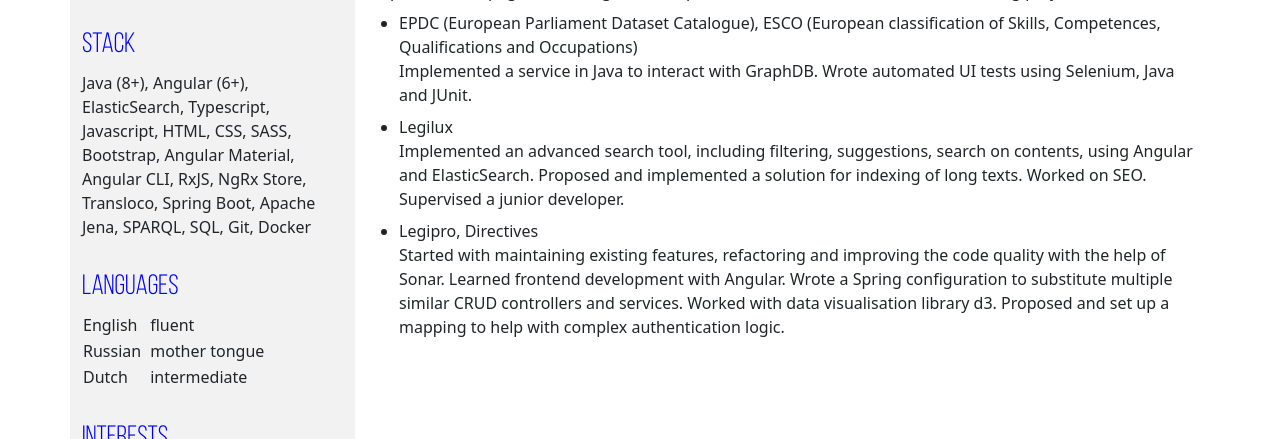
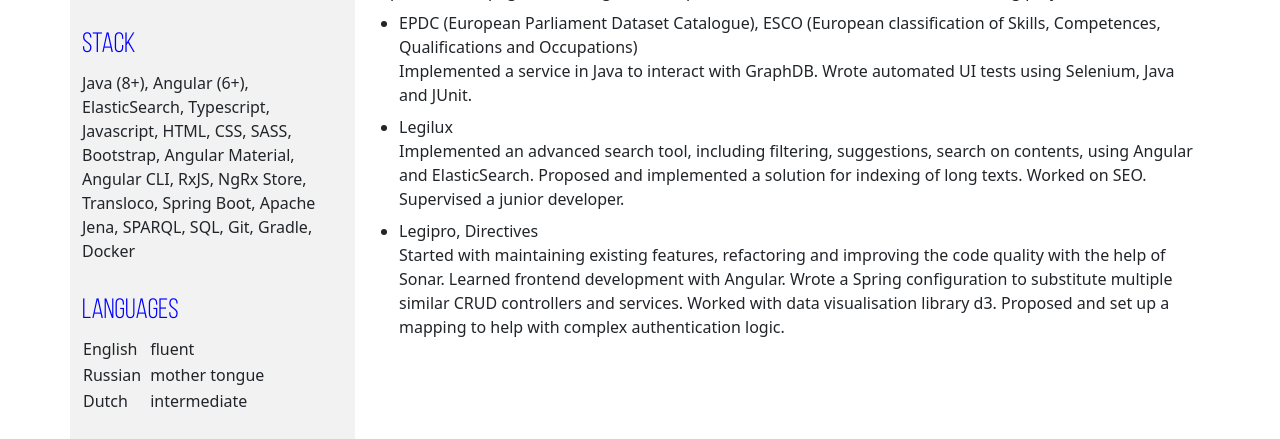
Before and after one commit to sashak0/resume, a plain HTML site: page index.html in a window 1280 px wide. Shown: the part 361-800 px from the top of the page. Drawn offline with Linux system fonts and the light colour scheme.

Commit message:
upd gradle

```diff
--- a/index.html
+++ b/index.html
@@ -87,7 +87,7 @@
             >Java (8+), Angular (6+), ElasticSearch, Typescript, Javascript,
             HTML, CSS, SASS, Bootstrap, Angular Material, Angular CLI, RxJS,
             NgRx Store, Transloco, Spring Boot, Apache Jena, SPARQL, SQL, Git,
-            Docker</span
+            Gradle, Docker</span
           >
           <h3>Languages</h3>
           <table>
```
Also changed, not shown: 1 other file.
